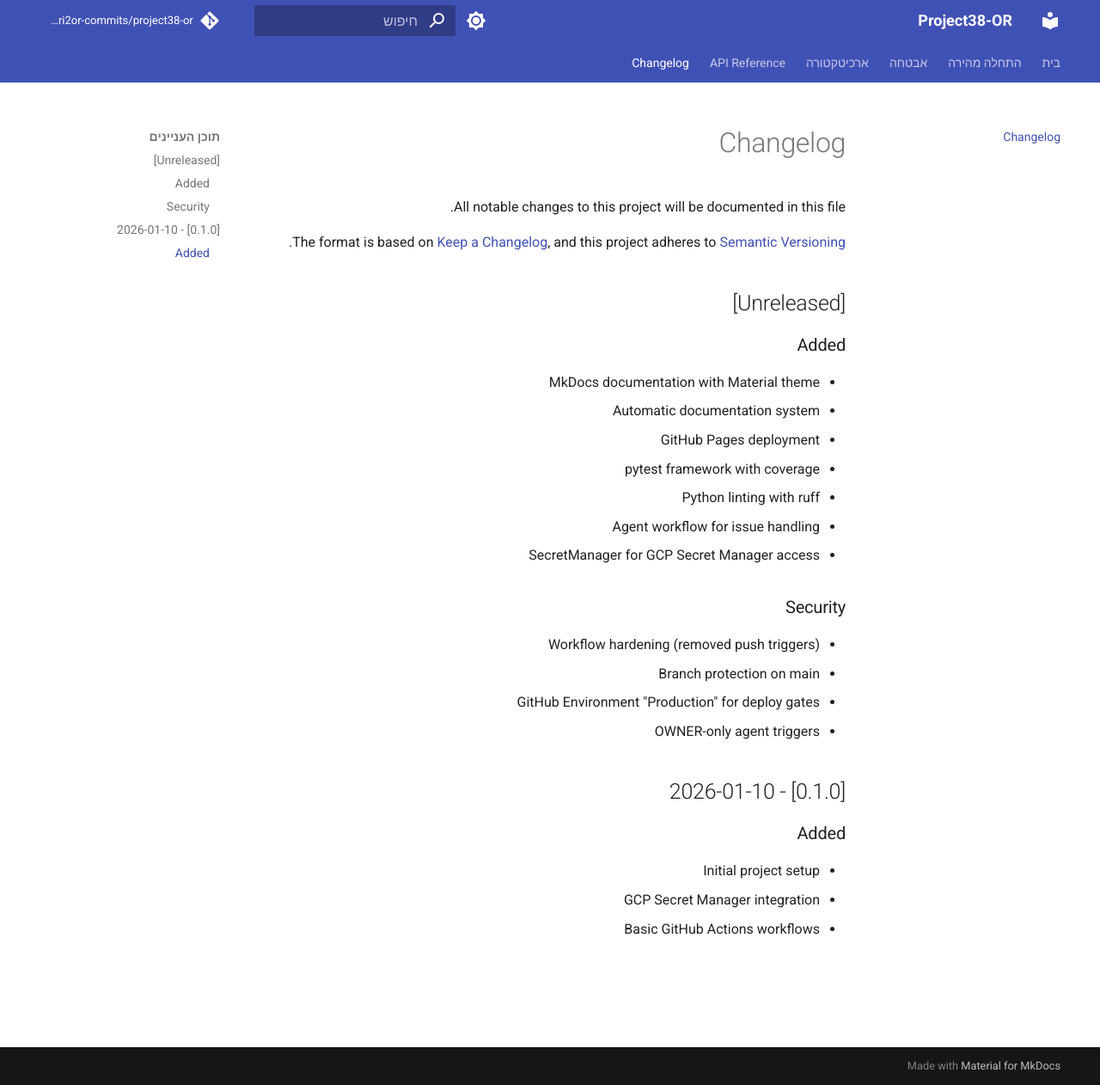
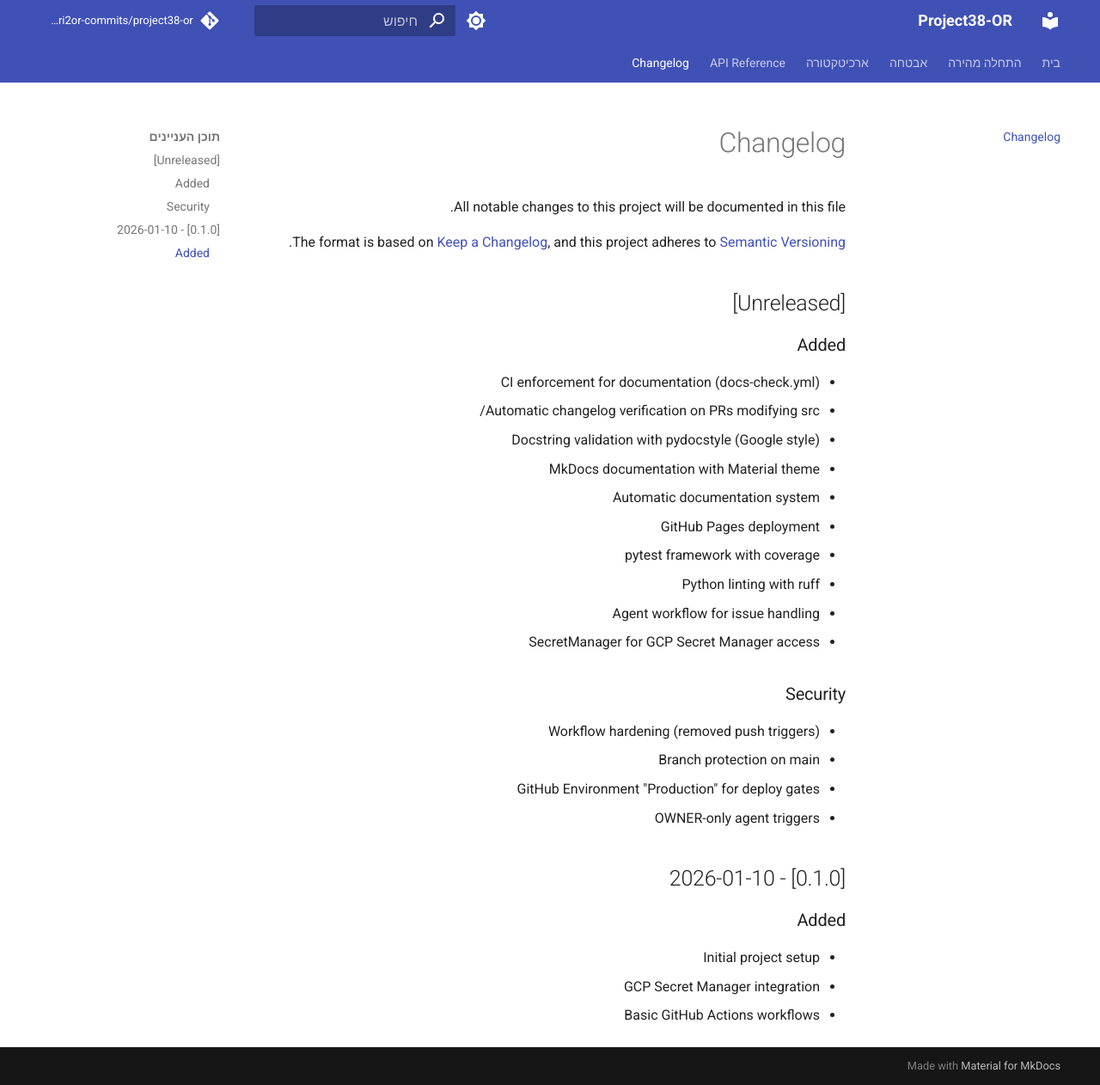
Before and after one commit to edri2or-commits/project38-or, an MkDocs documentation site: the page built from docs/changelog.md, in a window 1280 px wide and 1262 px high. Shown: the whole window at 86% size. Built offline with MkDocs 1.6.1 and Material for MkDocs 9.7.7, drawn with Linux system fonts in a browser that asks for light colours; comment, search, counter and statistics services are not loaded.

Commit message:
feat: add CI enforcement for documentation
- Add docs-check.yml workflow that fails PRs modifying src/
  without updating docs/changelog.md
- Add pydocstyle check for Google-style docstrings
- Update CLAUDE.md with enforcement notice and file structure
- Update changelog with this change

```diff
--- a/docs/changelog.md
+++ b/docs/changelog.md
@@ -8,6 +8,9 @@ and this project adheres to [Semantic Versioning](https://semver.org/spec/v2.0.0
 ## [Unreleased]
 
 ### Added
+- CI enforcement for documentation (docs-check.yml)
+- Automatic changelog verification on PRs modifying src/
+- Docstring validation with pydocstyle (Google style)
 - MkDocs documentation with Material theme
 - Automatic documentation system
 - GitHub Pages deployment
```
Also changed, not shown: CLAUDE.md (+5 -1 lines), 1 other file.
